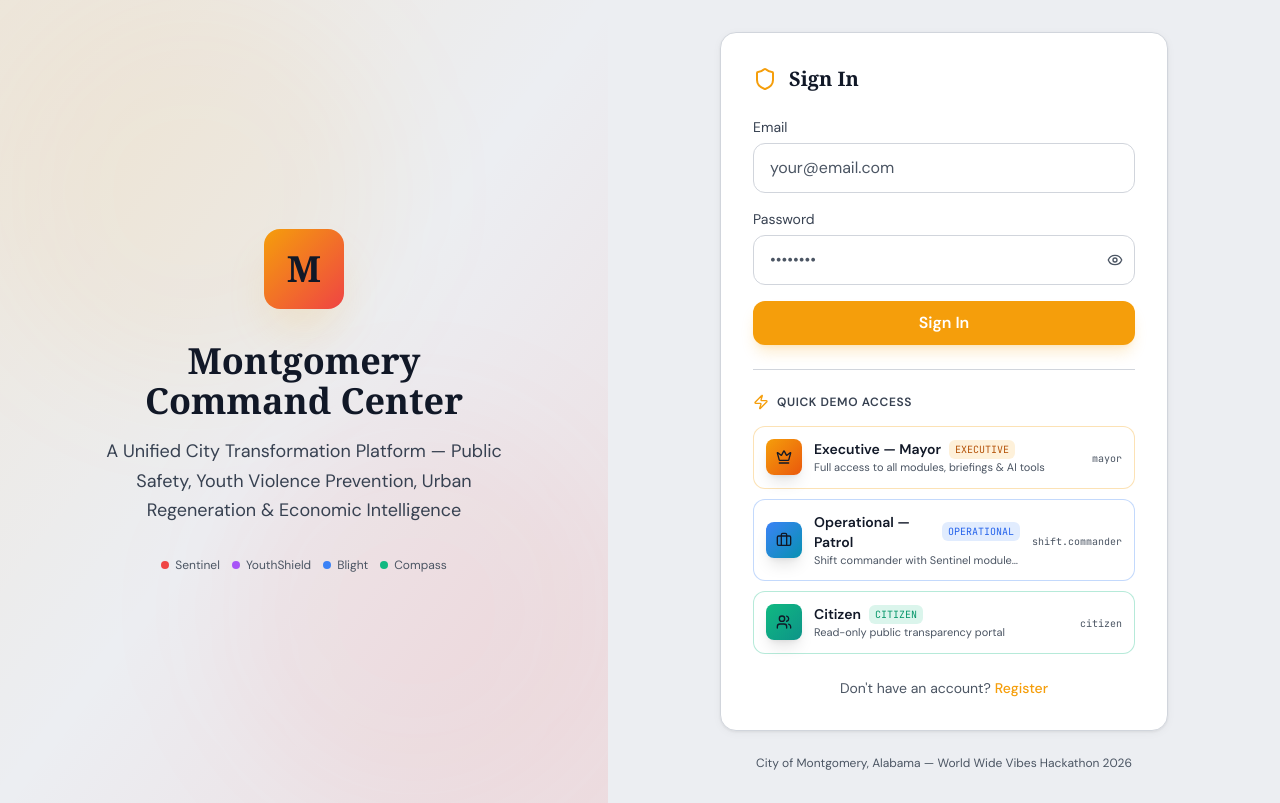
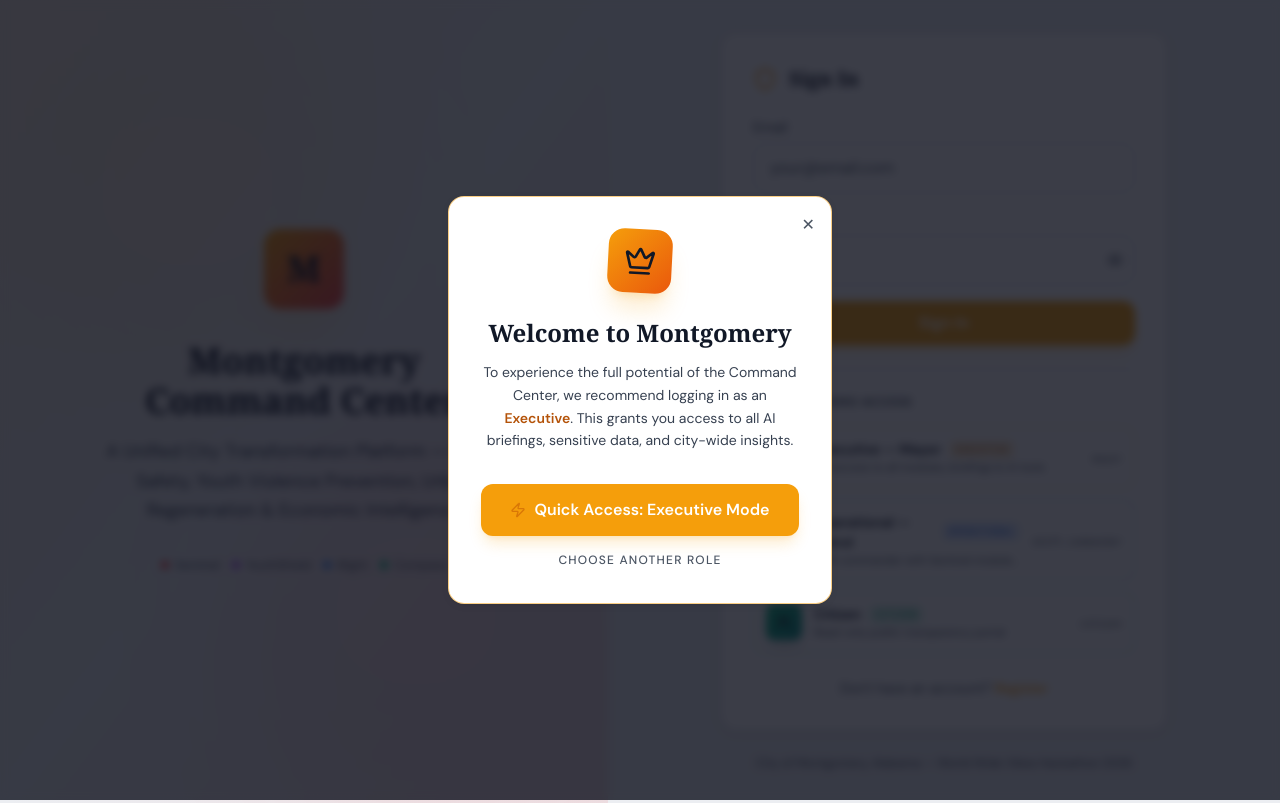
Before and after one commit to Adsb155361060/Montgomery-Command-Center, a React (Vite) app in the folder montgomery-ui/: page /login in a window 1280 px wide. Built offline with nearby package versions, Linux system fonts and the light colour scheme; no server answers.

Commit message:
Add executive role recommendation popup to login page

```diff
--- a/montgomery-ui/src/pages/LoginPage.tsx
+++ b/montgomery-ui/src/pages/LoginPage.tsx
@@ -46,6 +46,7 @@ export default function LoginPage() {
   const [password, setPassword] = useState('');
   const [showPw, setShowPw] = useState(false);
   const [demoLoading, setDemoLoading] = useState<string | null>(null);
+  const [showRecommendation, setShowRecommendation] = useState(true);
 
   const handleSubmit = async (e: React.FormEvent) => {
     e.preventDefault();
@@ -69,7 +70,55 @@ export default function LoginPage() {
   };
 
   return (
-    <div className="min-h-screen bg-navy-950 flex">
+    <div className="min-h-screen bg-navy-950 flex relative">
+      {/* Recommendation Popup */}
+      {showRecommendation && (
+        <div className="fixed inset-0 z-50 flex items-center justify-center p-4 bg-navy-950/80 backdrop-blur-sm animate-fade-in">
+          <div className="glass-card max-w-sm w-full p-8 text-center animate-slide-up border-amber-500/50 relative">
+            <button
+              onClick={() => setShowRecommendation(false)}
+              className="absolute top-4 right-4 text-slate-500 hover:text-slate-300 transition-colors"
+            >
+              ✕
+            </button>
+            <div className="w-16 h-16 rounded-2xl bg-gradient-to-br from-amber-500 to-orange-600 flex items-center justify-center mx-auto mb-6 shadow-xl shadow-amber-500/20 rotate-3">
+              <Crown className="w-8 h-8 text-white" />
+            </div>
+            <h3 className="text-2xl font-display font-bold text-white mb-3">Welcome to Montgomery</h3>
+            <p className="text-slate-400 text-sm leading-relaxed mb-8">
+              To experience the full potential of the Command Center, we recommend logging in as an
+              <span className="text-amber-400 font-semibold"> Executive</span>.
+              This grants you access to all AI briefings, sensitive data, and city-wide insights.
+            </p>
+            <div className="space-y-4">
+              <button
+                onClick={() => {
+                  handleDemoLogin(DEMO_ACCOUNTS[0]);
+                  setShowRecommendation(false);
+                }}
+                disabled={loading || demoLoading !== null}
+                className="btn-primary w-full py-3.5 flex items-center justify-center gap-2 group"
+              >
+                {demoLoading === 'EXECUTIVE' ? (
+                  <div className="w-5 h-5 border-2 border-white/30 border-t-white rounded-full animate-spin" />
+                ) : (
+                  <>
+                    <Zap className="w-4 h-4 text-amber-300 group-hover:scale-110 transition-transform" />
+                    <span>Quick Access: Executive Mode</span>
+                  </>
+                )}
+              </button>
+              <button
+                onClick={() => setShowRecommendation(false)}
+                className="text-slate-500 hover:text-slate-300 text-xs font-medium uppercase tracking-widest transition-colors"
+              >
+                Choose another role
+              </button>
+            </div>
+          </div>
+        </div>
+      )}
+
       {/* Left - Branding */}
       <div className="hidden lg:flex flex-1 flex-col justify-center items-center relative overflow-hidden">
         <div className="absolute inset-0 bg-gradient-to-br from-amber-500/10 via-transparent to-red-500/10" />
```
